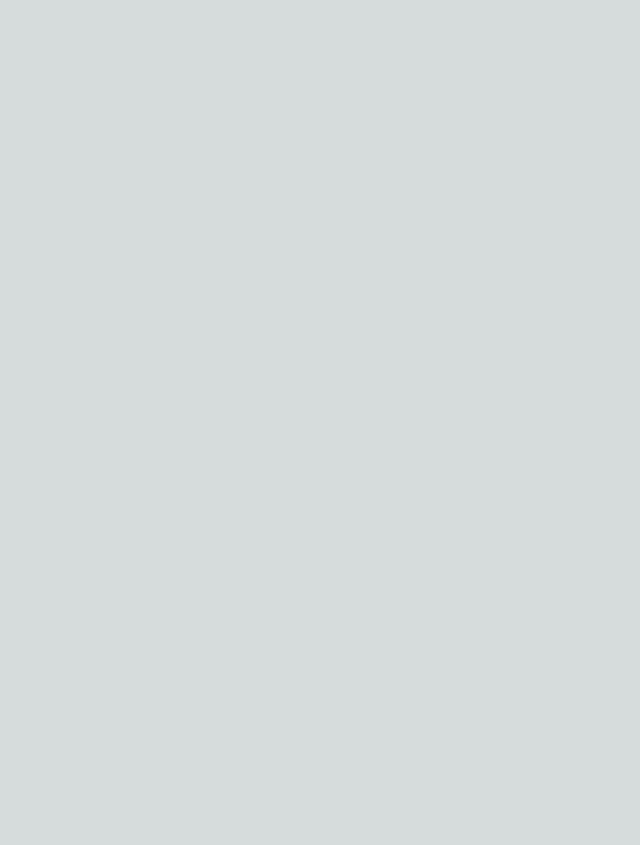
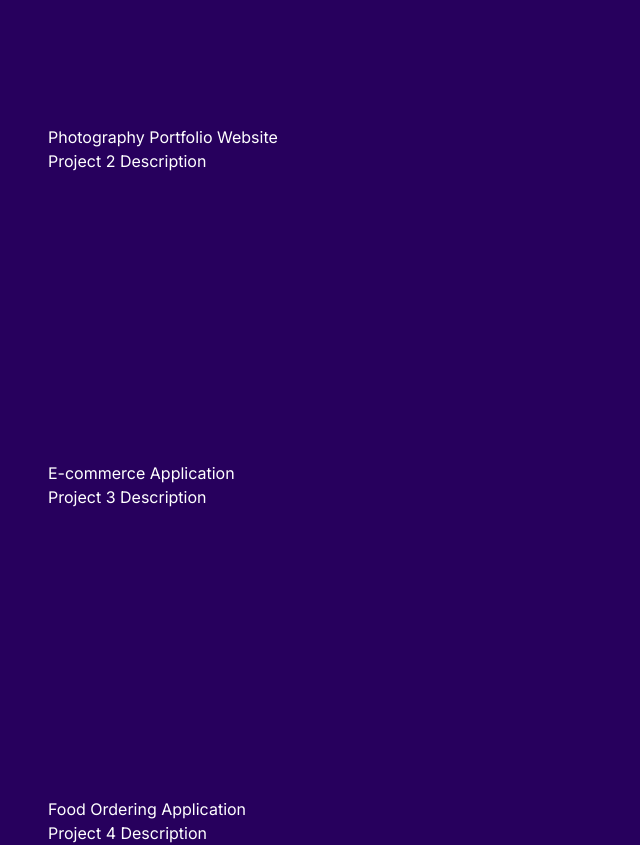
Before and after one commit to DavidAdam1323/my_portfolio_project, a Next.js app: page / in a window 1280 px wide. Shown: the part 1760-2605 px from the top of the page, without its empty margins (0-640 px from the left). Before the commit the page ends 1237 px from the top, so only its background shows below. Built offline with nearby package versions, Linux system fonts and the light colour scheme.

Commit message:
ProjectsSection and ProjectCard components created, however to display the image still in progress

```diff
--- /dev/null
+++ b/src/app/components/ProjectCard.jsx
@@ -0,0 +1,18 @@
+import React from "react";
+
+const ProjectCard = ({ imgUrl, title, description }) => {
+  return (
+    <div>
+      <div
+        className="h-52 md:h-72"
+        style={{ background: `url(${imgUrl})`, backgroundSize: "cover" }}
+      ></div>
+      <div className="text-white">
+        <h5>{title}</h5>
+        <p>{description}</p>
+      </div>
+    </div>
+  );
+};
+
+export default ProjectCard;
--- /dev/null
+++ b/src/app/components/ProjectsSection.jsx
@@ -0,0 +1,53 @@
+import React from "react";
+import ProjectCard from "./ProjectCard";
+
+const projectsData = [
+  {
+    id: 1,
+    title: "React Portfolio Website",
+    description: "Project 1 Description",
+    image: "/images/projects/Untitled(1).png",
+    tag: ["All", "Web"],
+  },
+  {
+    id: 2,
+    title: "Photography Portfolio Website",
+    description: "Project 2 Description",
+    image: "/images/projects/Untitled(2).png",
+    tag: ["All", "Web"],
+  },
+  {
+    id: 3,
+    title: "E-commerce Application",
+    description: "Project 3 Description",
+    image: "/images/projects/Untitled(3).png",
+    tag: ["All", "Web"],
+  },
+  {
+    id: 4,
+    title: "Food Ordering Application",
+    description: "Project 4 Description",
+    image: "/images/projects/Untitled(4).png",
+    tag: ["All", "Web"],
+  },
+];
+
+const ProjectsSection = () => {
+  return (
+    <>
+      <h2>My projects</h2>
+      <div>
+        {projectsData.map((project) => (
+          <ProjectCard
+            key={project.id}
+            title={project.title}
+            description={project.description}
+            imgUrl={project.image}
+          />
+        ))}
+      </div>
+    </>
+  );
+};
+
+export default ProjectsSection;
--- a/src/app/page.jsx
+++ b/src/app/page.jsx
@@ -2,6 +2,7 @@ import Image from "next/image";
 import HeroSection from "./components/HeroSection";
 import Navbar from "./components/Navbar";
 import AboutSection from "./components/AboutSection";
+import ProjectsSection from "./components/ProjectsSection";
 
 export default function Home() {
   return (
@@ -10,6 +11,7 @@ export default function Home() {
       <div className="containe mt-24 max-auto px-12 py-4r">
         <HeroSection />
         <AboutSection />
+        <ProjectsSection />
       </div>
     </main>
   );
```
